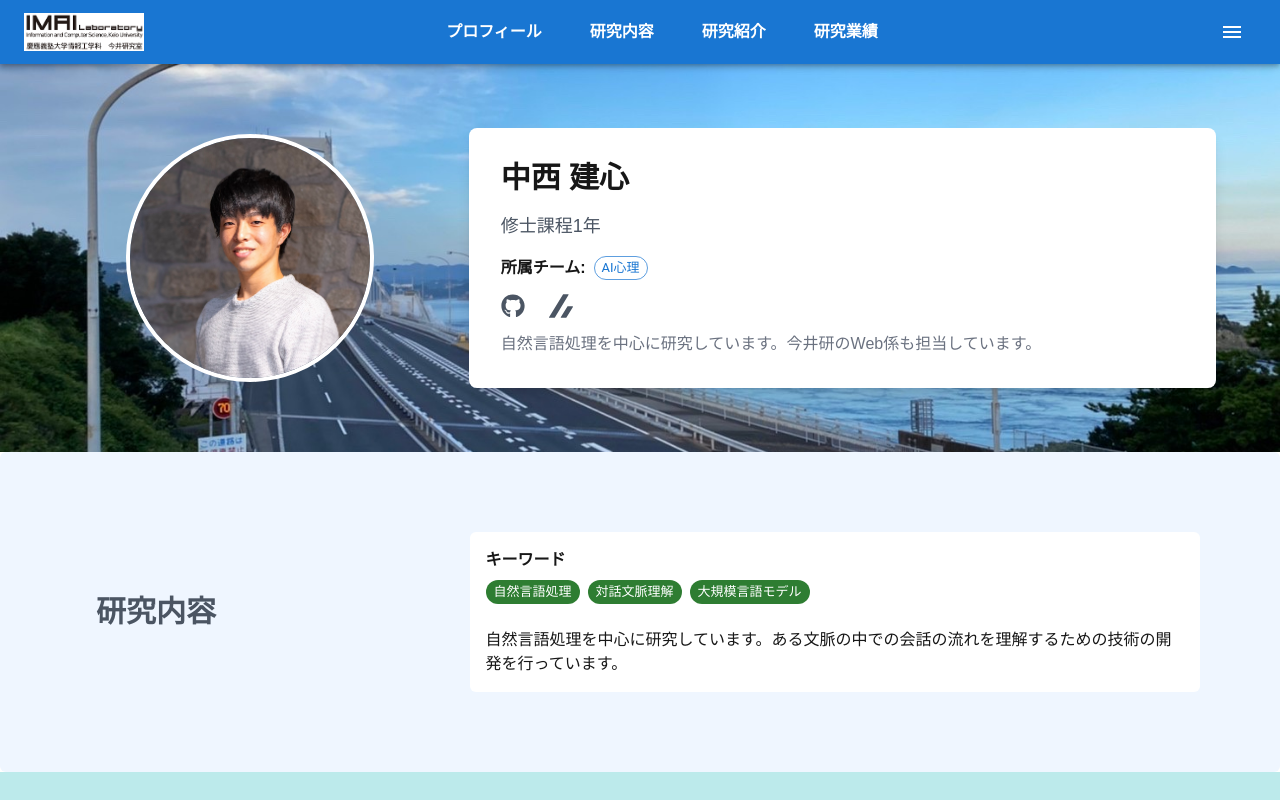
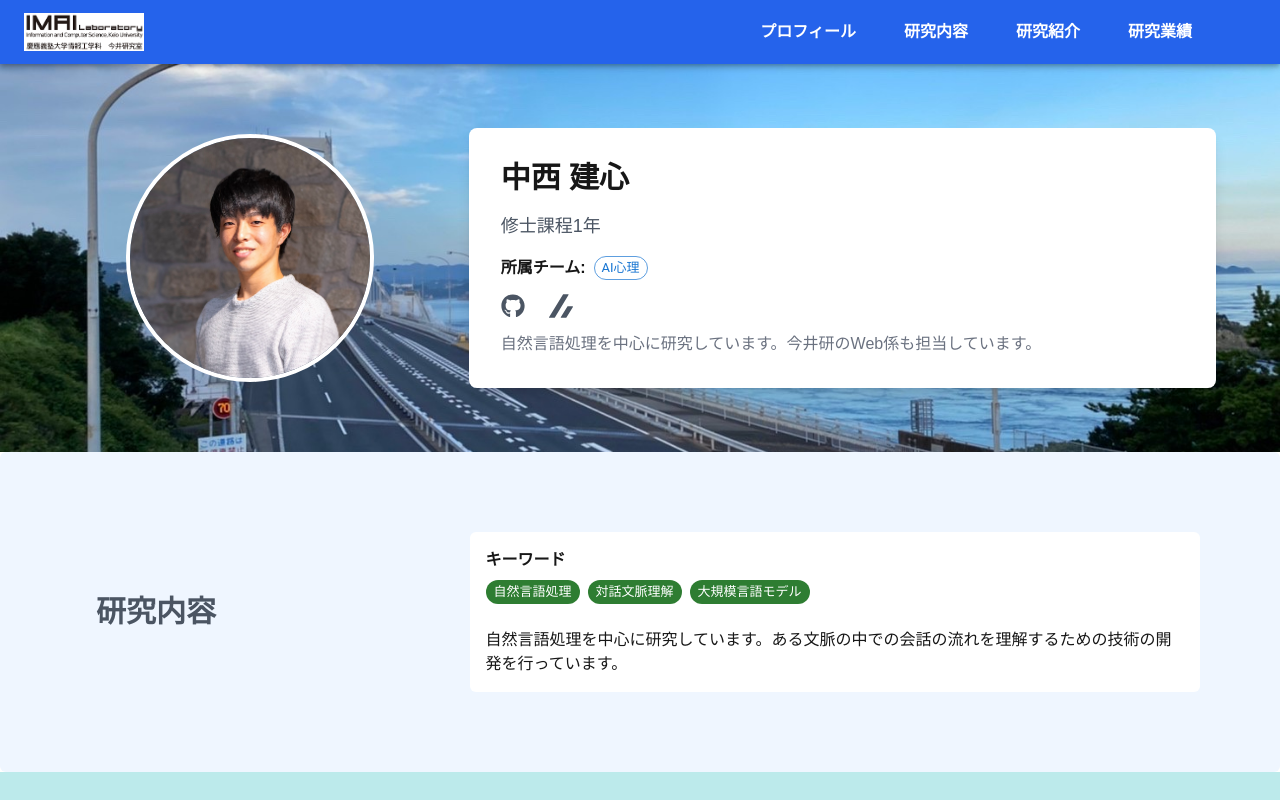
Before and after one commit to imai-laboratory/member_personal_webpages, a Next.js app: page /member_personal_webpages/kenshin in a window 1280 px wide. Shown: the top 800 px of the page. Built offline with nearby package versions, Linux system fonts and the light colour scheme.

Commit message:
[fix] headerバグ

```diff
--- a/app/_components/layout/Header.jsx
+++ b/app/_components/layout/Header.jsx
@@ -1,6 +1,18 @@
 'use client';
 
-import { AppBar, Toolbar, IconButton, Typography, Drawer, List, ListItem, ListItemText, Box } from '@mui/material';
+import {
+  AppBar,
+  Toolbar,
+  IconButton,
+  Typography,
+  Drawer,
+  List,
+  ListItem,
+  ListItemText,
+  Box,
+  createTheme,
+  ThemeProvider, useMediaQuery
+} from '@mui/material';
 import MenuIcon from '@mui/icons-material/Menu';
 import CloseIcon from '@mui/icons-material/Close';
 import { useState } from 'react';
@@ -10,6 +22,7 @@ import Link from "next/link";
 import Image from "next/image";
 
 export default function Header({ navItems }) {
+  const hidden = useMediaQuery('(max-width: 768px)');
   const [isDrawerOpen, setIsDrawerOpen] = useState(false);
   const headerHeight = 64;
 
@@ -17,8 +30,17 @@ export default function Header({ navItems }) {
     setIsDrawerOpen(!isDrawerOpen);
   };
 
+  const theme = createTheme({
+    palette: {
+      primary: {
+        main: '#2563eb',
+      },
+    },
+  });
+
   return (
-    <AppBar position="sticky" className="bg-blue-600" sx={{ height: `${headerHeight}px` }}>
+    <ThemeProvider theme={theme}>
+      <AppBar position="sticky" sx={{ height: `${headerHeight}px` }}>
         <Toolbar className="flex h-full justify-between items-center">
           <Typography variant="h6" className="text-white font-bold">
             <Link href={CONFIGS.HOMEPAGE_URL}>
@@ -49,6 +71,7 @@ export default function Header({ navItems }) {
             ))}
           </Box>
 
+          {hidden &&   (
             <IconButton
               edge="start"
               color="inherit"
@@ -58,7 +81,7 @@ export default function Header({ navItems }) {
             >
               <MenuIcon className="w-6 h-6 "/>
             </IconButton>
-
+          )}
           <Drawer anchor="right" open={isDrawerOpen} onClose={toggleDrawer}>
             <Box className="w-64 flex flex-col h-full overflow-y-auto bg-gradient-to-b from-blue-500 to-blue-300 text-white hover:bg-blue-700">
               <div className="flex justify-end items-center mr-8" style={{ height: `${headerHeight}px` }}>
@@ -68,24 +91,26 @@ export default function Header({ navItems }) {
               </div>
               <List>
                 {navItems?.map((item) => (
-                <ListItem className="hover:bg-blue-600" onClick={toggleDrawer} key={item.id}>
                     <Scroll
+                      key={item.id}
                       to={item.id}
                       smooth={true}
                       duration={500}
                       offset={-headerHeight}
                       className="cursor-pointer"
                     >
+                      <ListItem key={item.id} className="hover:bg-blue-600">
                         <ListItemText>
                           <span className="font-bold">{item.title}</span>
                         </ListItemText>
+                      </ListItem>
                     </Scroll>
-                </ListItem>
                 ))}
               </List>
             </Box>
           </Drawer>
         </Toolbar>
       </AppBar>
+    </ThemeProvider>
   );
 }
```
Lines whose indentation alone changed are shown as unchanged.
